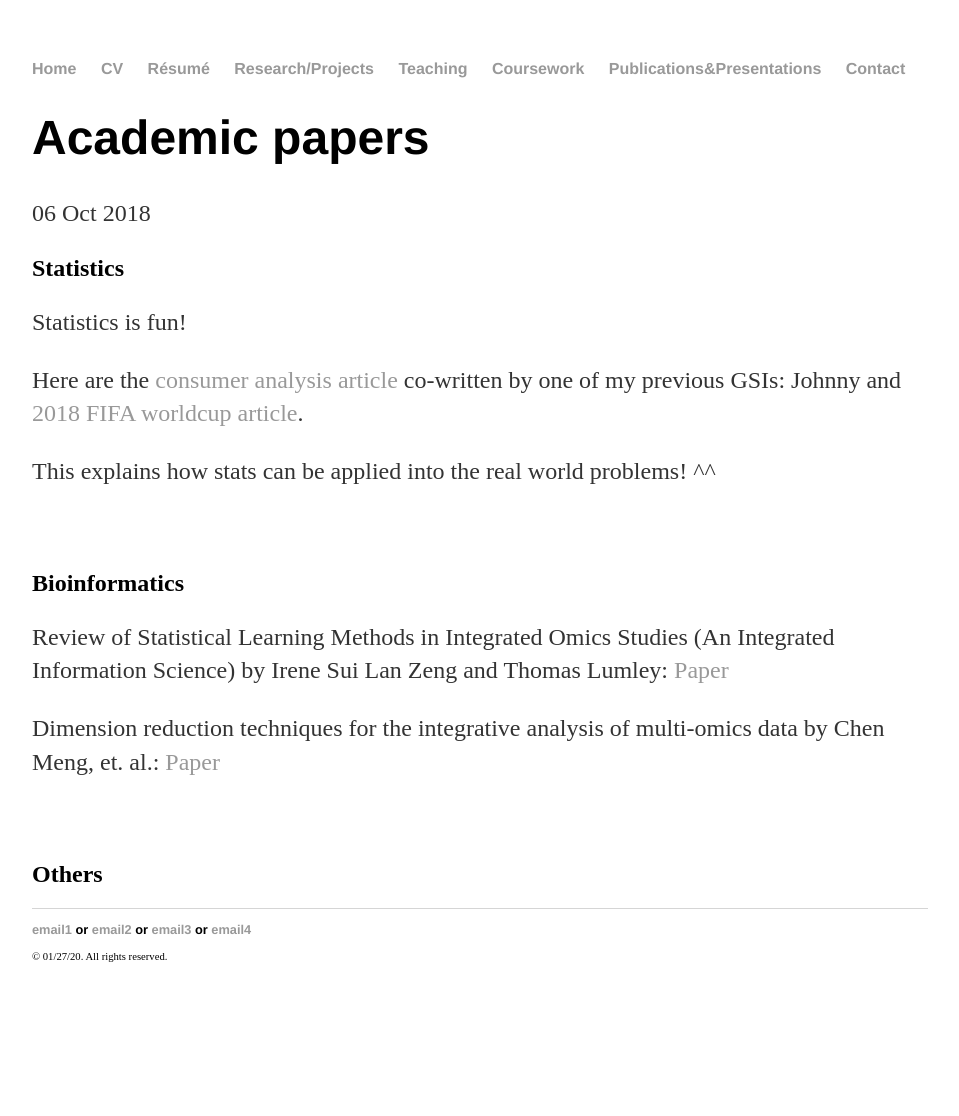
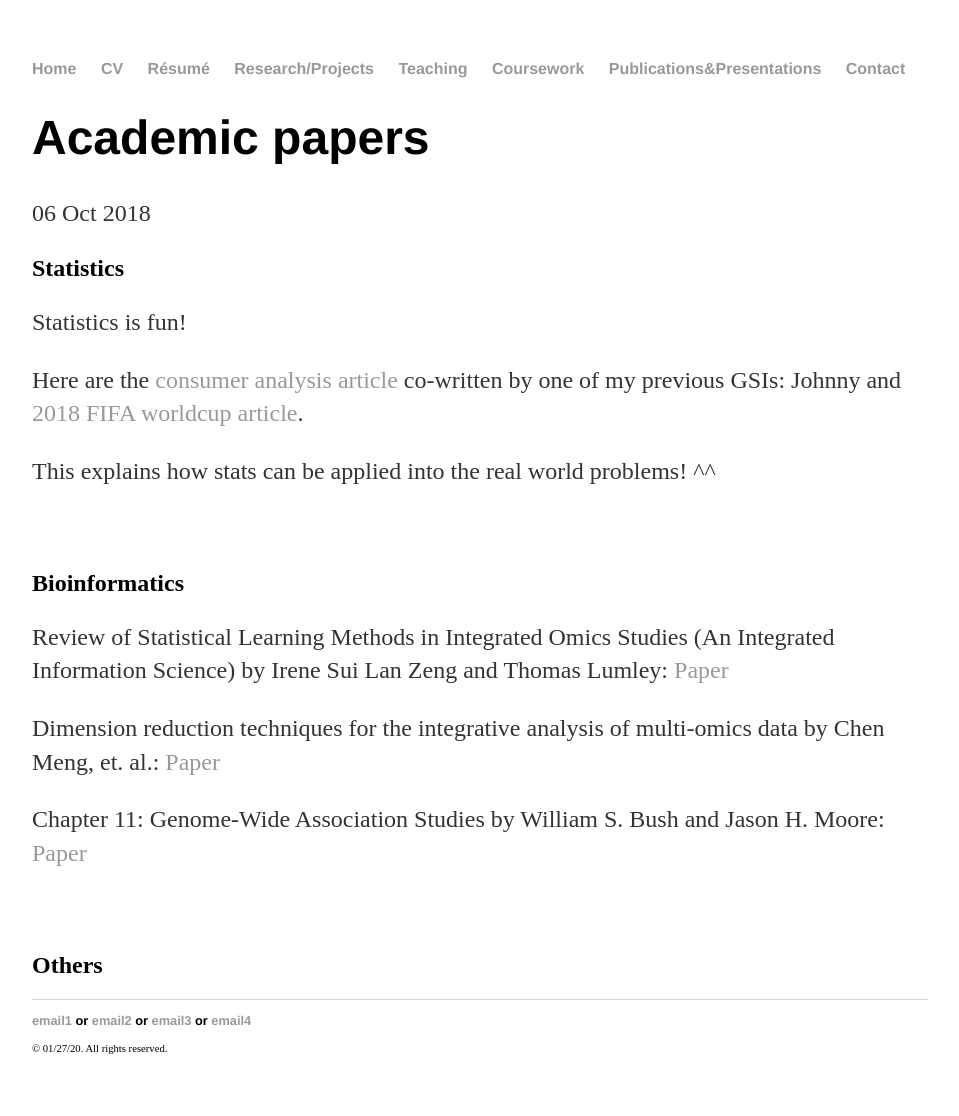
Before and after one commit to yjkweon24/yjkweon24.github.io, a Jekyll site: the page built from _posts/2019-03-16-Academic.md, in a window 1280 px wide. Shown: the whole page, without its empty margins (160-1119 px from the left). Built offline with Jekyll 4.4.1, drawn with Linux system fonts in a browser that asks for light colours; before the commit the page ends 1024 px from its top, so only the background shows below that.

Commit message:
update a gwas paper

```diff
--- a/_posts/2019-03-16-Academic.md
+++ b/_posts/2019-03-16-Academic.md
@@ -18,6 +18,8 @@ Review of Statistical Learning Methods in Integrated Omics Studies (An Integrate
 
 Dimension reduction techniques for the integrative analysis of multi-omics data by Chen Meng, et. al.: [Paper](https://academic.oup.com/bib/article/17/4/628/2240645)
 
+Chapter 11: Genome-Wide Association Studies by William S. Bush and Jason H. Moore: [Paper](https://journals.plos.org/ploscompbiol/article?id=10.1371/journal.pcbi.1002822)
+
 
 <br>
 
```
